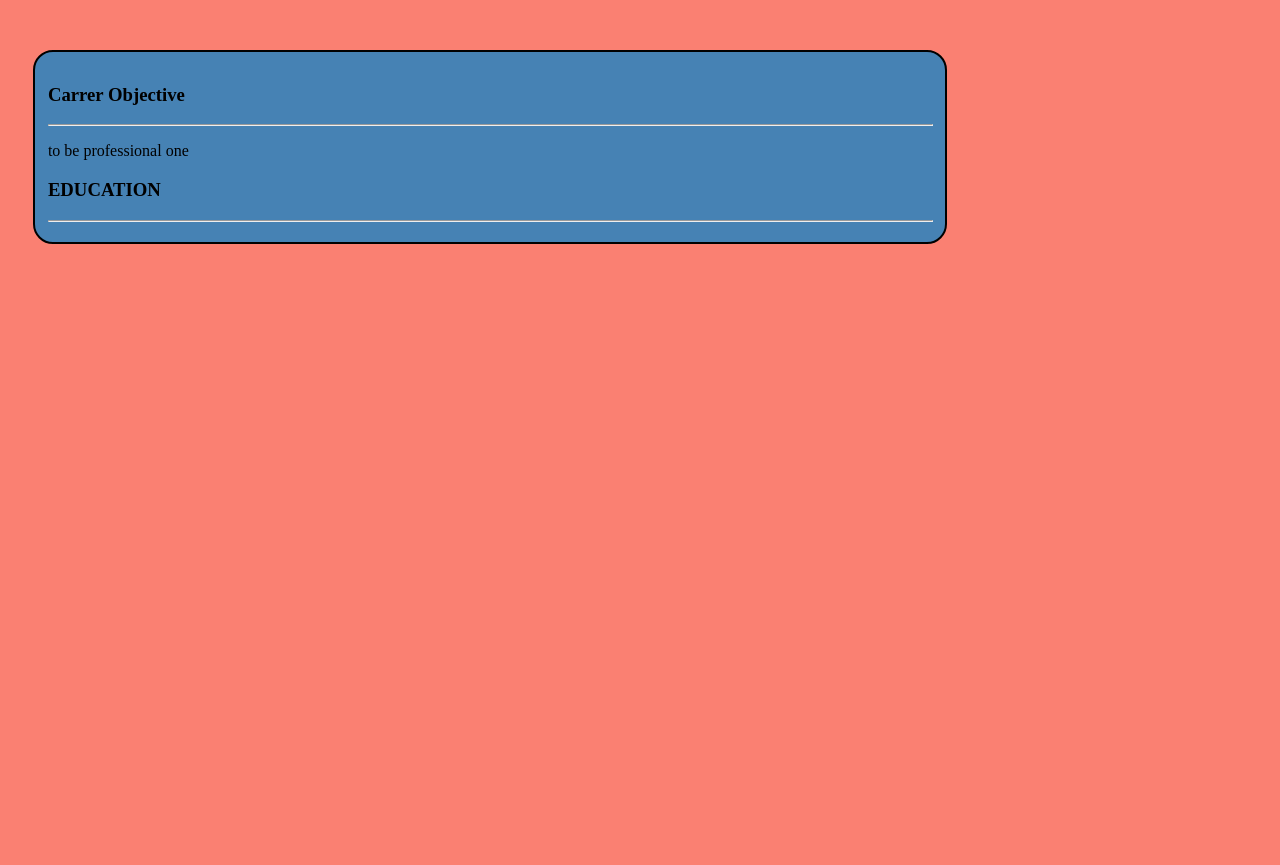
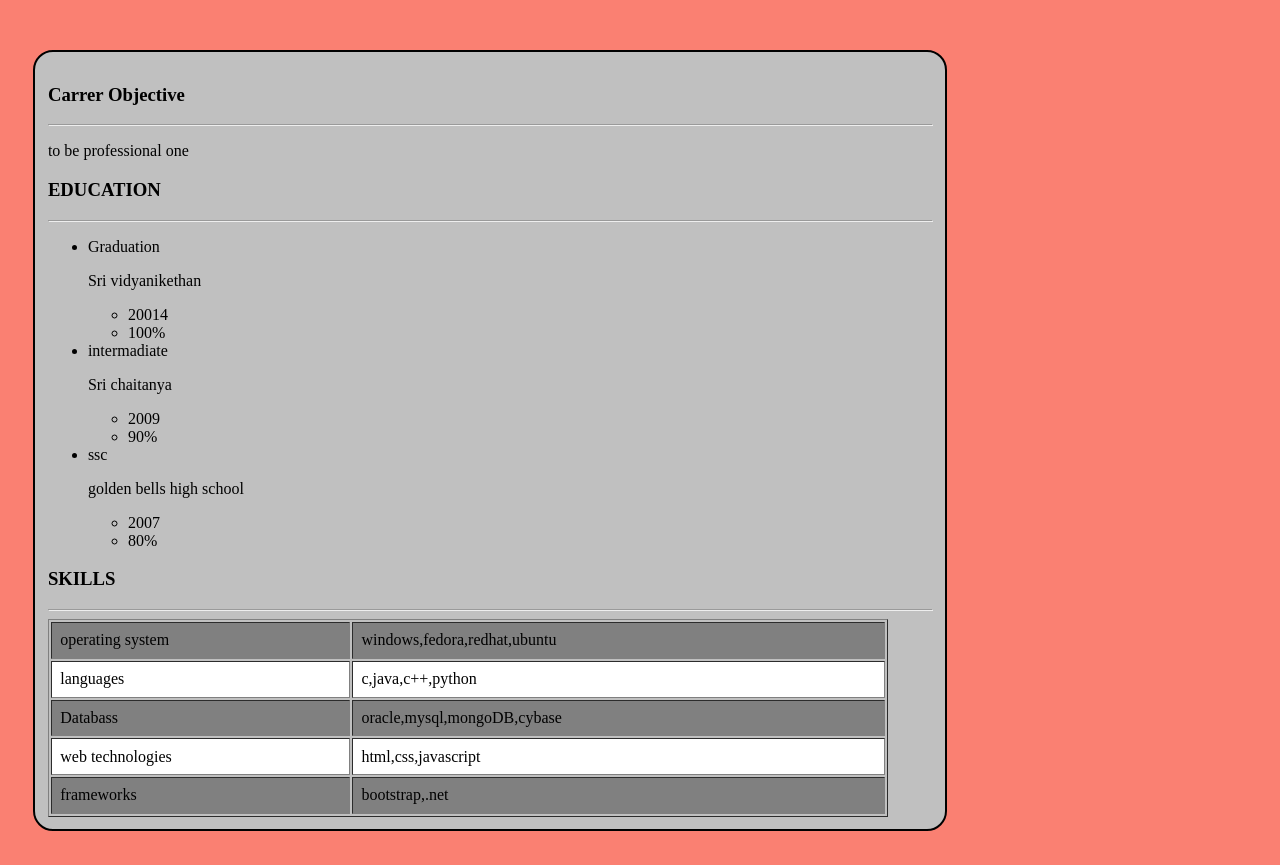
Before and after one commit to neeha337/resume, a plain HTML site: page index.html in a window 1280 px wide. Shown: the part 478-1343 px from the top of the page. Before the commit the page ends 800 px from the top, so only its background shows below. Drawn offline with Linux system fonts and the light colour scheme.

Commit message:
https://github.com/neeha337/resume.git

```diff
--- a/data.json
+++ b/data.json
@@ -18,5 +18,30 @@
        "school":"Sri vidyanikethan",
        "data":["20014","100%"]
      }
+],
+"skills":[
+  {
+    "name":"operating system",
+    "info":["windows","fedora","redhat","ubuntu"]
+
+  },
+  {
+    "name":"languages",
+    "info":["c","java","c++","python"]
+  },
+  {
+    "name":"Databass",
+    "info":["oracle","mysql","mongoDB","cybase"]
+
+  },
+  {
+    "name":"web technologies",
+    "info":["html","css","javascript"]
+
+  },
+  {
+    "name":"frameworks",
+    "info":["bootstrap",".net"]
+  }
 ]
   }
--- a/index.css
+++ b/index.css
@@ -9,7 +9,7 @@ body{
 .profile{
  width: 100%;
  height: auto;
- background: #4682B4;
+ background: #C0C0C0;
  margin: 2%;
  padding: 1%;
    border: 2px solid #000;
@@ -18,7 +18,7 @@ body{
 .content{
  width: 70%;
  height: auto;
- background: #4682B4;
+ background: #C0C0C0;
  margin: 2%;
  padding: 1%;
  border: 2px solid #000;
@@ -41,8 +41,20 @@ h1,#roll{
 a{
  text-decoration: none;
 }
+table{
+  width:95%;
+}
+td{
+  padding:1%;
+}
+tr:nth-child(even){
+  background: white;
+}
+tr:nth-child(odd){
+  background: Grey;
+}
 
-@media only screen and (min-width:360px) and (max-width:480px){
+@media only screen and (min-width:320px) and (max-width:480px){
 
 .flex-parent
 {
@@ -51,9 +63,9 @@ a{
  justify-content: center;
 }
 .profile{
- width: 30%;
+ width: 100%;
  height: auto;
- background: #C0C0C0;
+ background: #ADD8E6;
  margin: 2%;
  padding: 1%;
    border: 2px solid #000;
@@ -62,7 +74,7 @@ a{
 .content{
  width: 100%;
  height: auto;
- background: #C0C0C0;
+ background: #ADD8E6;
  margin: 2%;
  padding: 1%;
  border: 2px solid #000;
--- a/main.js
+++ b/main.js
@@ -14,6 +14,7 @@ loadJSON("data.json",function(text){
  console.log(data);
  carrer(data.carrer);
  education(data.education);
+ skills(data.skills);
 })
 var right=document.querySelector(".content");
 function carrer(car){
@@ -33,4 +34,47 @@ function carrer(car){
   right.appendChild(h3);
   var hr=document.createElement("hr");
   right.appendChild(hr);
+
+  var ul=document.createElement("ul");
+  right.appendChild(ul);
+  for(var i=edu.length-1;i>=0;i--){
+    console.log(edu[i].degree);
+    var li=document.createElement("li");
+  li.textContent=edu[i].degree;
+  ul.appendChild(li);
+
+
+var p=document.createElement("p");
+p.textContent=edu[i].school;
+li.appendChild(p);
+
+var ul1=document.createElement("ul");
+ul.appendChild(ul1);
+for(j=0;j<edu[i].data.length;j++){
+  var li1=document.createElement("li");
+  li1.textContent=edu[i].data[j];
+  ul1.appendChild(li1);
+
+
+}
+  }
+
  }
+ function skills(skill){
+  var h3=document.createElement("h3");
+  h3.textContent="SKILLS";
+  right.appendChild(h3);
+  var hr=document.createElement("hr");
+  right.appendChild(hr);
+
+  var table=document.createElement("table");
+  table.border="1";
+  right.appendChild(table);
+  let row="";
+  for(var i=0;i<skill.length;i++){
+    row+="<tr><td>"+skill[i].name+"</td><td>"+skill[i].info+"</td></tr>";
+
+  }
+  table.innerHTML=row;
+
+}
```
